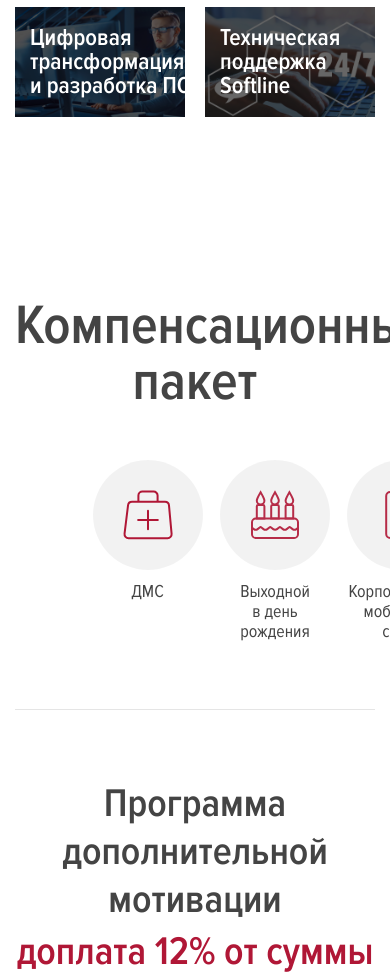
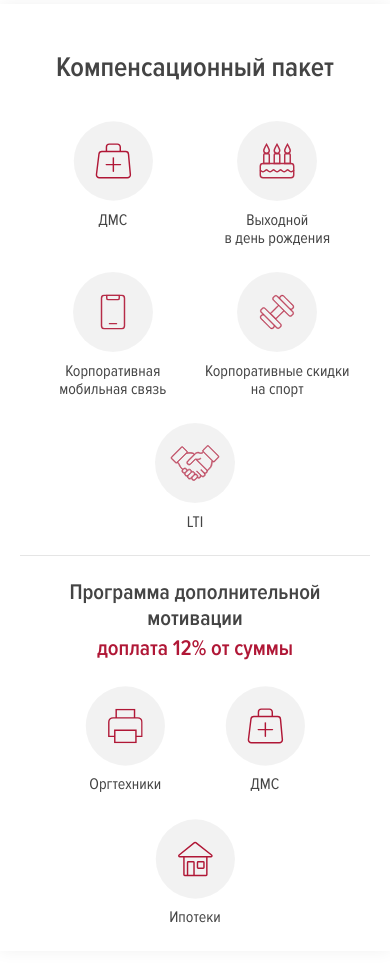
Before and after one commit to AnastasiyaRuban/Lending-Peach, a website built with webpack: page src/template.html in a window 390 px wide. Shown: the part 2080-3059 px from the top of the page. Built offline with nearby package versions, Linux system fonts and the light colour scheme.

Commit message:
add part of pp

```diff
--- a/src/index.js
+++ b/src/index.js
@@ -2,19 +2,41 @@ import './offices';
 import './swiper';
 import './styles/main.scss';
 
+window.addEventListener('resize', function () {
+  document.location.reload();
+});
+
 const viewPort = document.documentElement.clientWidth;
 const directionBlock = document.querySelectorAll('.direction');
 const accordion = document.querySelectorAll('.direction__title-wrapper');
+const accordionContents = document.querySelectorAll('.direction__description');
+let contentMaxHeight = 0;
+let contentHeights = [];
 
-if (viewPort <= 768) {
+accordionContents.forEach((content) => {
+  contentHeights.push(content.scrollHeight);
+});
+
+if (viewPort <= 600) {
+  contentMaxHeight = Math.max.apply(null, contentHeights);
+  console.log(contentMaxHeight);
+
   accordion.forEach((item) => {
-    item.addEventListener('click', function () {
-      item.classList.toggle('active');
+    item.addEventListener('click', function (e) {
       const description = item.nextElementSibling;
+      const parentItem = item.parentElement;
+      //   item.classList.toggle('active');
+      parentItem.classList.toggle('active');
+      //   const description = item.querySelector('.description');
       if (description.style.maxHeight) {
         description.style.maxHeight = null;
+        description.style.paddingTop = 0;
+        description.style.paddingBottom = 0;
       } else {
-        description.style.maxHeight = description.scrollHeight + 'px';
+        console.log(description.scrollHeight);
+        description.style.height = contentMaxHeight + 20 + 'px';
+        description.style.maxHeight = contentMaxHeight + 20 + 'px';
+        description.style.paddingBottom = 10 + 'px';
         description.style.paddingTop = 10 + 'px';
       }
     });
--- /dev/null
+++ b/src/styles/breakpoints/compensation.scss
@@ -0,0 +1,157 @@
+@media (max-width: 1024px) {
+    .compensation {
+        max-width: calc(100% - 70px);
+        &__list {
+            padding-left: 0;
+            padding-right: 0;
+        }
+    }
+}
+@media (max-width: 768px) {
+    .compensation {
+        padding-top: 50px;
+        &__title {
+            font-size: 40px;
+            line-height: 1;
+        }
+
+        &__list {
+            grid-template-columns: repeat(6, 1fr);
+            grid-template-rows: repeat(2, auto);
+            row-gap: 35px;
+            padding-left: 0;
+            padding-right: 0;
+        }
+
+        &__item:nth-child(1) {
+            grid-column: 1 / span 2;
+        }
+        &__item:nth-child(2) {
+            grid-column: 3 / span 2;
+        }
+        &__item:nth-child(3) {
+            grid-column: span 1;
+            grid-column: 5 / span 2;
+        }
+        &__item:nth-child(4) {
+            grid-column: 2 / span 2;
+        }
+        &__item:nth-child(5) {
+            grid-column: 4 / span 2;
+        }
+
+        &__description {
+            font-size: 16px;
+        }
+    }
+
+    .motivation {
+        &__title {
+            font-size: 34px;
+        }
+
+        &__title-colored {
+            font-size: 34px;
+        }
+
+        &__list {
+            justify-content: space-between;
+            gap: 0;
+        }
+
+        &__description {
+            font-size: 16px;
+        }
+    }
+}
+@media (max-width: 425px) {
+    .compensation {
+        max-width: 100%;
+        box-shadow: 0px 0px 16px rgba(0, 0, 0, 0.06);
+        padding-left: 20px;
+        padding-right: 20px;
+        padding-top: 49px;
+        padding-bottom: 25px;
+        &__title {
+            margin-bottom: 40px;
+            font-size: 28px;
+            line-height: 1;
+        }
+
+        &__list {
+            grid-template-columns: repeat(2, 1fr);
+            row-gap: 25px;
+            column-gap: 9px;
+            padding-left: 15px;
+            padding-right: 15px;
+            padding-bottom: 24px;
+        }
+
+        &__item {
+            display: flex;
+            flex-direction: column;
+            align-items: center;
+        }
+        &__item:nth-child(1),
+        &__item:nth-child(2),
+        &__item:nth-child(3),
+        &__item:nth-child(4) {
+            grid-column: auto;
+        }
+
+        &__item:last-child {
+            grid-column: 1 / span 2;
+        }
+
+        &__item svg {
+            display: block;
+            margin-bottom: 10px;
+            width: 80px;
+            height: 80px;
+        }
+
+        &__description {
+            line-height: 18px;
+        }
+
+        &__motivation {
+        }
+    }
+
+    .motivation {
+        padding-top: 24px;
+
+        &__title {
+            font-size: 22px;
+            line-height: 26px;
+            margin-bottom: 4px;
+        }
+
+        &__title-colored {
+            margin-bottom: 24px;
+            font-size: 22px;
+            line-height: 26px;
+        }
+
+        &__list {
+            display: grid;
+            justify-items: center;
+            grid-template-columns: repeat(2, 1fr);
+            row-gap: 25px;
+            column-gap: 9px;
+            padding: 0 40px;
+        }
+        &__item svg {
+            display: block;
+            margin-bottom: 10px;
+            width: 80px;
+            height: 80px;
+        }
+        &__item:last-child {
+            grid-column: 1 / span 2;
+        }
+
+        &__description {
+        }
+    }
+}
--- a/src/styles/breakpoints/directions.scss
+++ b/src/styles/breakpoints/directions.scss
@@ -1,7 +1,30 @@
 @media (max-width: 768px) {
     .directions {
+        padding-bottom: 50px;
         &__title {
+            font-size: 40px;
+            line-height: 1;
         }
+
+        &__list {
+            grid-template-columns: repeat(1, 1fr);
+        }
+
+        &__items {
+            min-height: 220px;
+        }
+    }
+
+    .direction {
+        cursor: pointer;
+        &__content {
+            top: 146px;
+        }
+    }
+}
+@media (max-width: 600px) {
+    .directions {
+        padding-bottom: 50px;
 
         &__list {
             align-items: start;
@@ -11,44 +34,79 @@
             min-height: 0;
         }
     }
-    .container {
-    }
-    .title {
-    }
-    .list-reset {
-    }
+
     .direction {
-        cursor: pointer;
         &__content {
             position: relative;
-            padding-top: 15px;
+            padding-bottom: 0;
             top: 0;
         }
 
+        &__content::after {
+            position: absolute;
+            content: "";
+            top: 14px;
+            width: 36px;
+            height: 36px;
+            background-image: url("../images/rectangle-white.svg");
+            background-repeat: no-repeat;
+            right: 5px;
+            background-position: center;
+            transition: all 0.3s ease-in-out;
+        }
+
         &__title-wrapper {
+            min-height: 60px;
+            z-index: 10;
+            position: relative;
         }
 
         &__title {
+            font-size: 20px;
         }
 
         &__description {
             max-height: 0;
+            font-size: 16px;
+            line-height: 22px;
             overflow: hidden;
-            transition: max-height 0.2s ease-out;
+            transition: all 0.3s ease-in-out;
         }
     }
-    .solutions {
-    }
-    .description {
-    }
-    .security {
-    }
-    .import {
-    }
-    .cloud-solutions {
-    }
-    .transformation {
-    }
-    .support {
+
+    .direction__content.active::after {
+        transform: rotate(180deg);
     }
 }
+
+@media (max-width: 450px) {
+    .directions {
+        padding-top: 25px;
+        padding-left: 18px;
+        padding-right: 22px;
+        padding-bottom: 25px;
+        &__title {
+            margin-bottom: 15px;
+            font-size: 28px;
+            line-height: 100%;
+        }
+
+        &__list {
+            row-gap: 10px;
+        }
+    }
+
+    .direction {
+        &__content {
+            padding: 0 10px;
+        }
+
+        &__content::after {
+            top: 12px;
+        }
+
+        &__title {
+            max-width: 85%;
+        }
+    }
+}
--- a/src/styles/breakpoints/media.scss
+++ b/src/styles/breakpoints/media.scss
@@ -6,3 +6,4 @@
 @import "offices";
 @import "mission";
 @import "directions";
+@import "compensation";
--- a/src/styles/breakpoints/mission.scss
+++ b/src/styles/breakpoints/mission.scss
@@ -25,6 +25,7 @@
 }
 @media (max-width: 425px) {
     .mission {
+        margin-bottom: 25px;
         background: none;
         &__container {
             position: relative;
--- a/src/styles/components/compensation.scss
+++ b/src/styles/components/compensation.scss
@@ -1,7 +1,11 @@
 .compensation {
-    padding-top: 90px;
-    padding-bottom: 73px;
+    max-width: 1110px;
+    padding-top: 81px;
+    padding-bottom: 79px;
+    padding-left: 76px;
+    padding-right: 76px;
     text-align: center;
+    box-shadow: 0px 0px 16px rgba(0, 0, 0, 0.06);
     &__title {
         margin-bottom: 50px;
     }
@@ -10,7 +14,6 @@
         display: grid;
         grid-template-columns: repeat(5, 1fr);
         column-gap: 17px;
-        padding: 0 77px;
         padding-bottom: 67px;
         border-bottom: 1px solid rgba(0, 0, 0, 0.1);
     }
--- a/src/styles/components/corporate.scss
+++ b/src/styles/components/corporate.scss
@@ -1,6 +1,6 @@
 .corporate-life {
   position: relative;
-  padding-top: 105px;
+  padding-top: 100px;
   &__title {
     margin-bottom: 44px;
     opacity: 0.4;
--- a/src/styles/components/directions.scss
+++ b/src/styles/components/directions.scss
@@ -1,5 +1,5 @@
 .directions {
-    padding-bottom: 91px;
+    padding-bottom: 100px;
     padding-top: 50px;
     padding-left: 0;
     padding-right: 0;
@@ -28,7 +28,7 @@
     &__title-wrapper {
         display: flex;
         align-items: center;
-        height: 80px;
+        min-height: 80px;
         width: 100%;
     }
 
--- a/src/swiper.js
+++ b/src/swiper.js
@@ -2,6 +2,8 @@ import Swiper, { Navigation, Pagination } from 'swiper';
 import 'swiper/css';
 import 'swiper/css/navigation';
 import 'swiper/css/pagination';
+
+const bullets = document.querySelectorAll('.swiper-pagination-bullet');
 
 const swiper = new Swiper('.corporate-life__swiper', {
   modules: [Navigation, Pagination],
@@ -17,17 +19,10 @@ const swiper = new Swiper('.corporate-life__swiper', {
   },
 });
 
-console.log(swiper);
-
-const bullets = document.querySelectorAll('.swiper-pagination-bullet');
-console.log(bullets.length);
-
 bullets.forEach((bullet) => {
   const parentWidth = bullet.parentNode.getBoundingClientRect().width;
-  console.log(parentWidth);
   const bulletWidth = `${
     (parentWidth - (bullets.length - 1) * 10) / bullets.length
   }px`;
   bullet.style.width = bulletWidth;
-  console.log(bulletWidth);
 });
```
Also changed, not shown: dist/assets/images/rectangle-white.svg (added), src/images/rectangle-white.svg (added).
